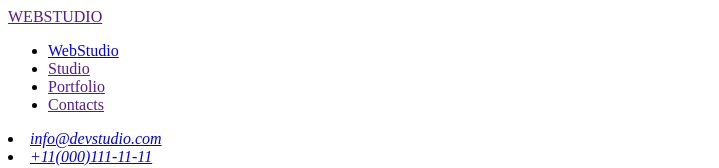
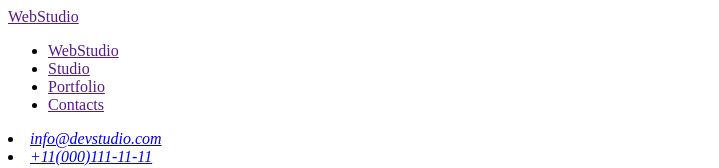
Before and after one commit to Dmitry-Zinchenko89/goit-markup-hw-01, a plain HTML site: page index.html in a window 1280 px wide. Shown: the top 168 px of the page, without its empty margins (0-719 px from the left). Drawn offline with Linux system fonts and the light colour scheme.

Commit message:
add index.html file

```diff
--- a/index.html
+++ b/index.html
@@ -7,10 +7,10 @@
   </head>
   <body>
     <header>
-      <a href="">WEBSTUDIO</a>
+      <a href="">WebStudio</a>
       <nav>
         <ul>
-          <li><a href="./index.html">WebStudio</a></li>
+          <li><a href="">WebStudio</a></li>
           <li><a href="">Studio</a></li>
           <li><a href="">Portfolio</a></li>
           <li><a href="">Contacts</a></li>
```
